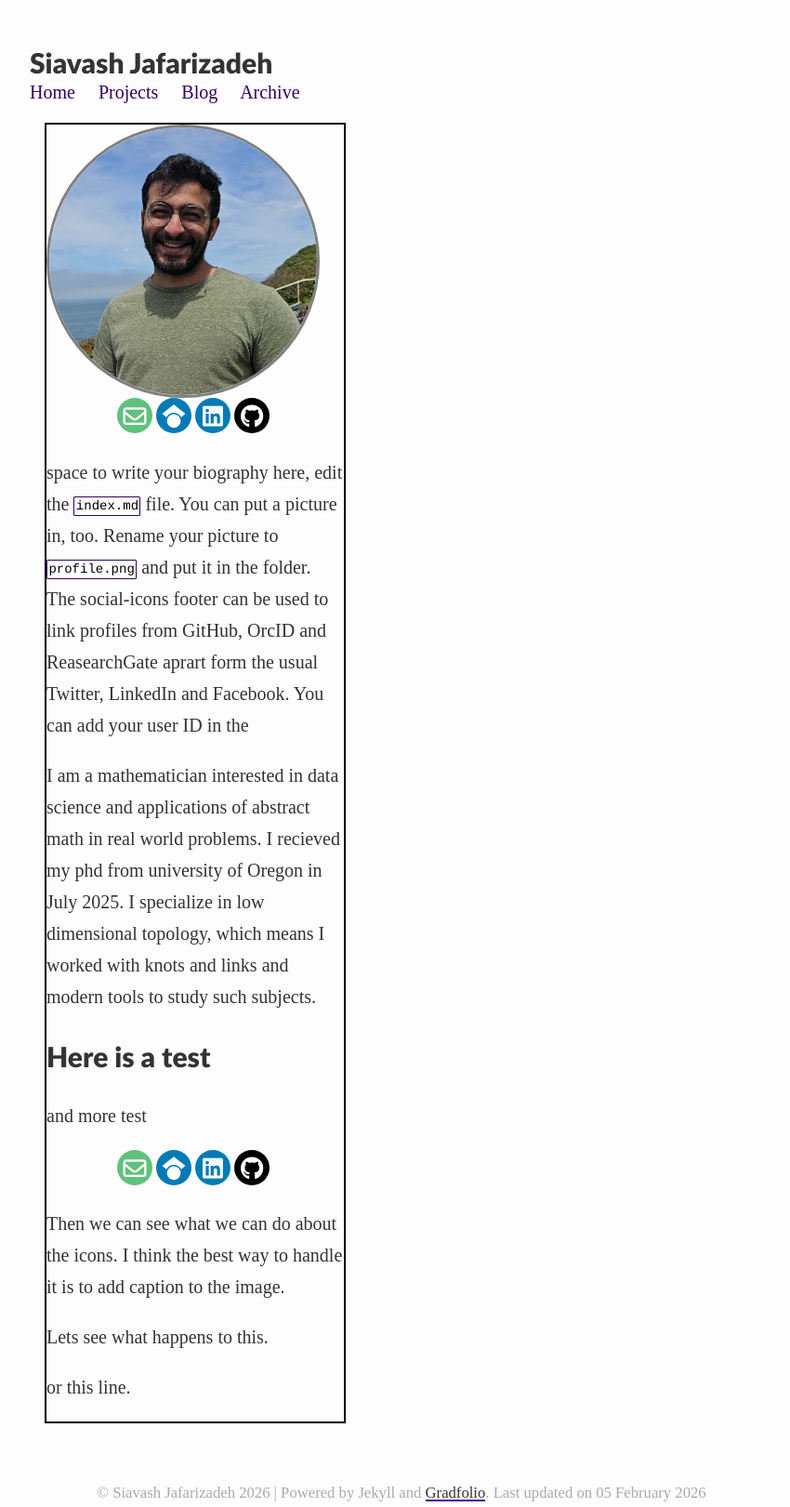
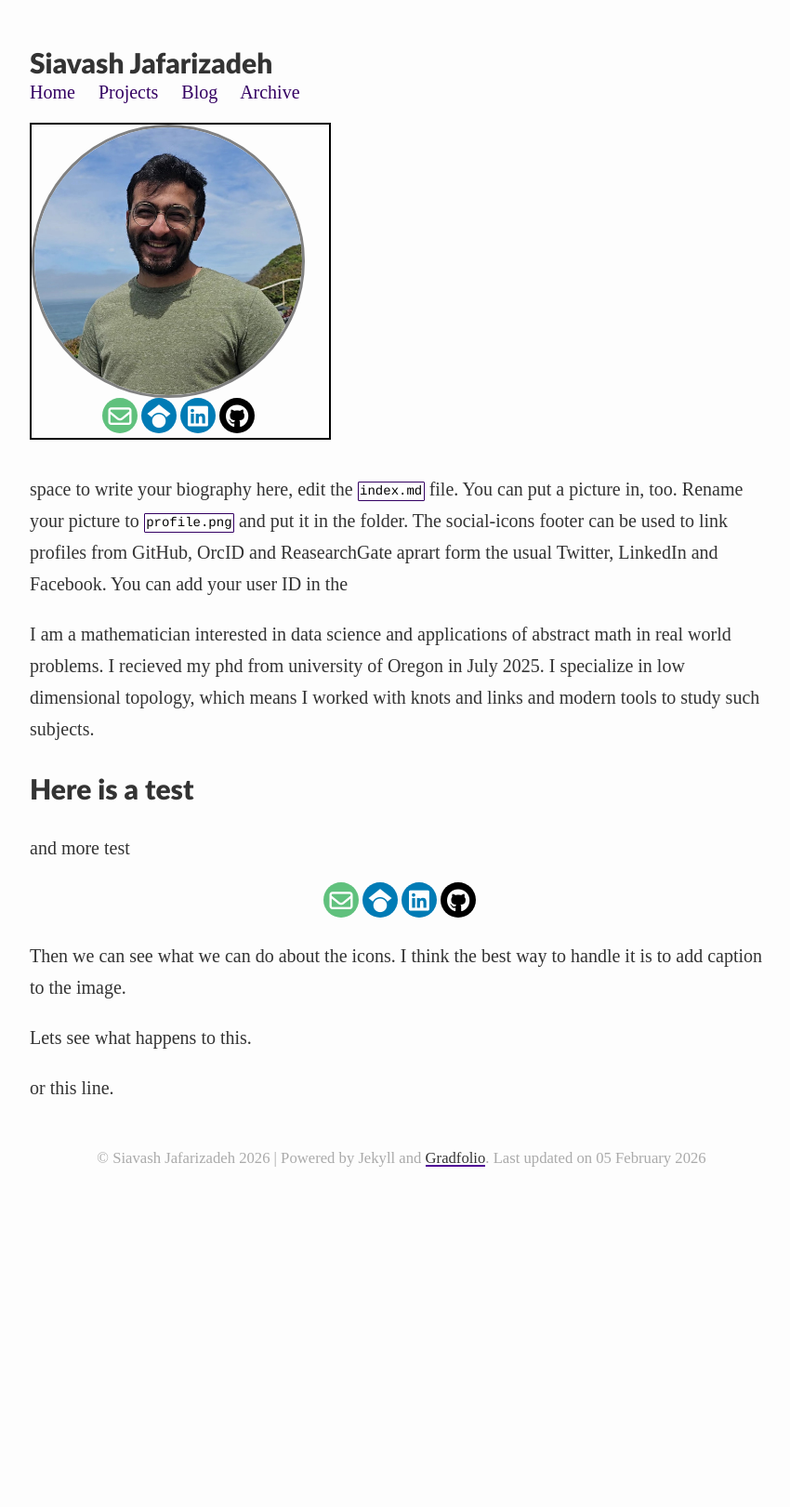
Before and after one commit to Sia-jaf/Sia-jaf.github.io, a Jekyll site: the page built from index.md, in a window 1280 px wide. Shown: the whole page at 93% size, without its empty margins (208-1058 px from the left). Built offline with Jekyll 4.4.1, drawn with Linux system fonts in a browser that asks for light colours; some web fonts are replaced; after the commit the page ends 1261 px from its top, so only the background shows below that.

Commit message:
forgot closing tag.

```diff
--- a/_layouts/about.html
+++ b/_layouts/about.html
@@ -7,6 +7,7 @@ layout: default
             <span class="profile-container">
                 <span>
                     <img class="profile {{ page.profile.align }}" width="90%" src="{{ page.profile.image | prepend: '/assets/images/' | relative_url }}">
+                </span>
                 <br>
                 <span class="rounded-social-buttons">
                     {% include social-footer.html %}
--- a/assets/css/_sass/profile.scss
+++ b/assets/css/_sass/profile.scss
@@ -30,7 +30,7 @@
   border: 2px solid black;
   align-items: center;
   /* float: left; */
-  margin: 1rem;
+  margin: 1rem 1rem 1rem 0;
 }
 
 .profile {
```
